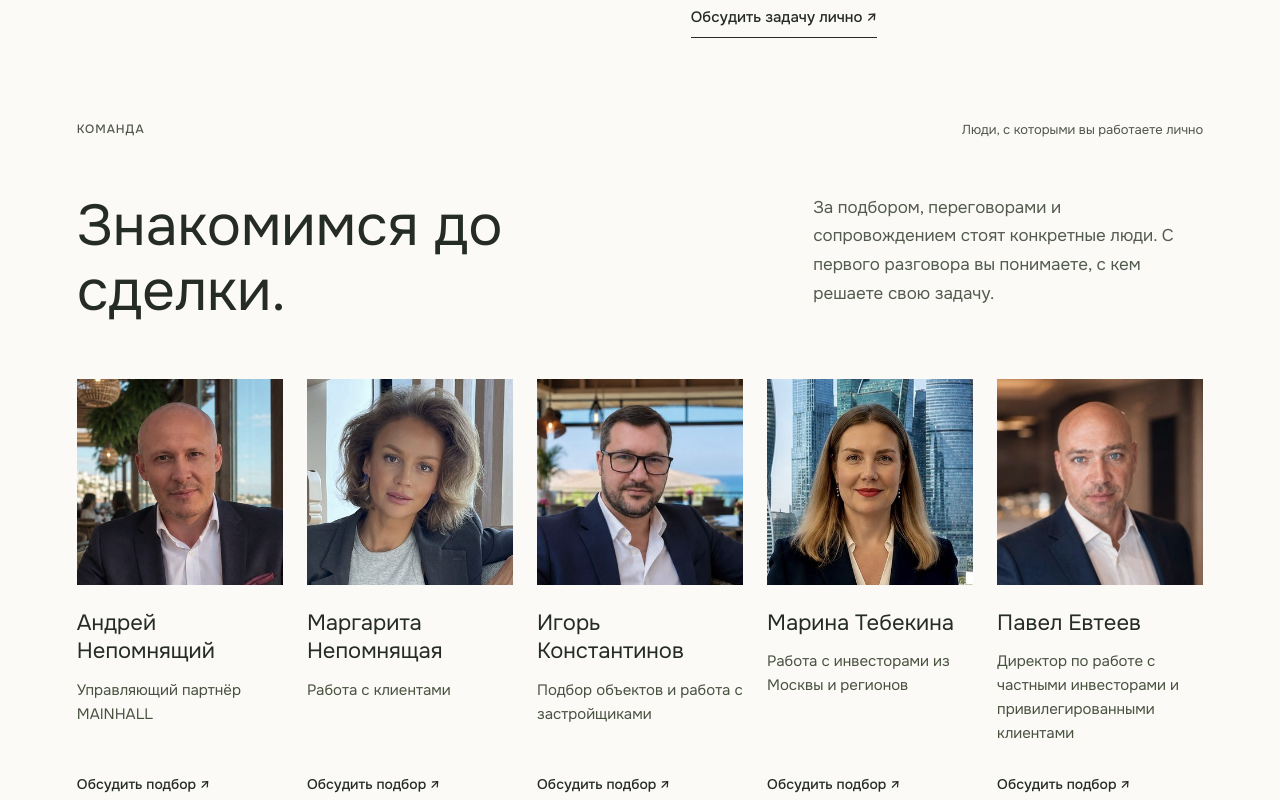
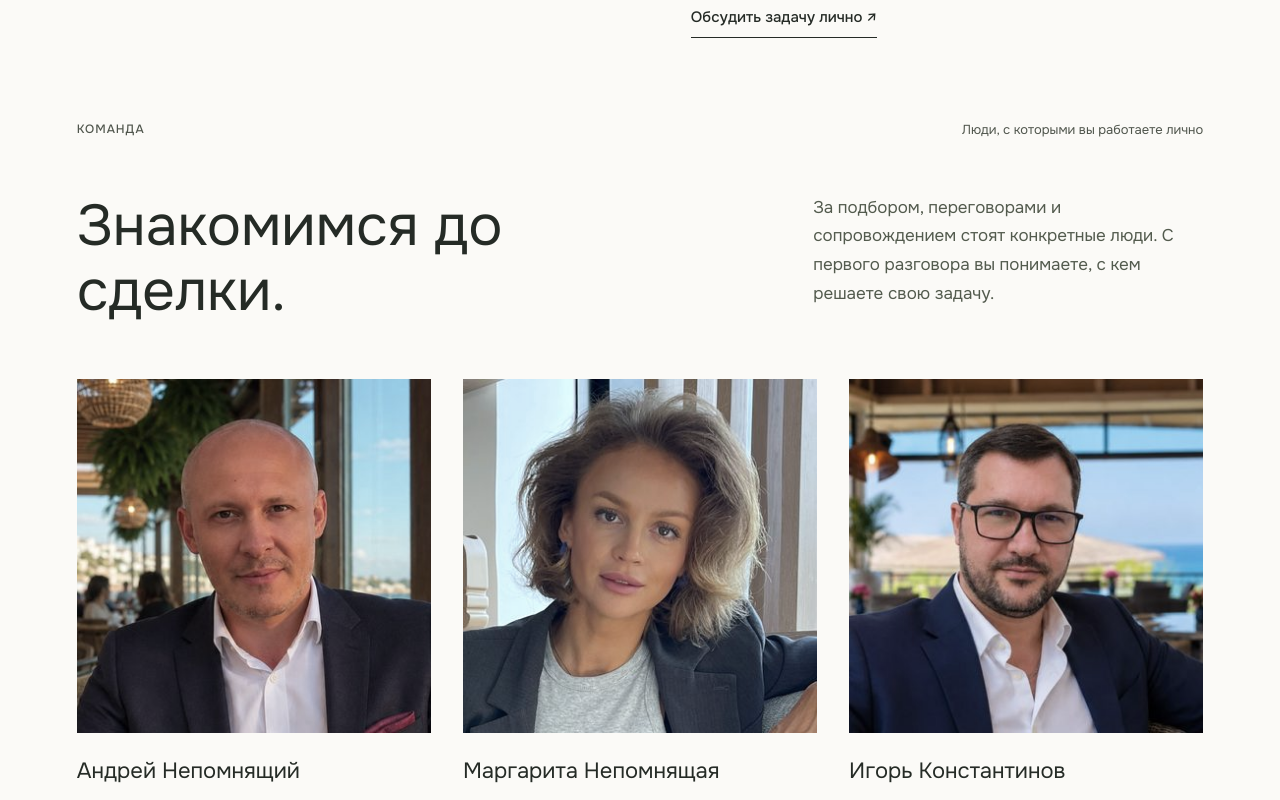
Before and after one commit to anepomniashiy-art/mainhall-platform, a Next.js app: page / in a window 1280 px wide. Shown: the part 11200-12000 px from the top of the page. Built offline with nearby package versions, Linux system fonts and the light colour scheme.

Commit message:
Add Evgeny Prokhorov with a proportionally aligned portrait and six-person team layout

```diff
--- a/src/app/luxury.css
+++ b/src/app/luxury.css
@@ -68,7 +68,7 @@ body{background:var(--paper);color:var(--ink)}
 @media(prefers-reduced-motion:reduce){.hero-image{transition:none!important}.mh-district-visual img{animation:none!important}.mh-photo-frame img{transform:none!important}}
 
 /* Five specialists; portrait viewport excludes the phone interface in Pavel's supplied image. */
-.mh-team-grid{grid-template-columns:repeat(5,minmax(0,1fr));gap:24px}
+.mh-team-grid{grid-template-columns:repeat(3,minmax(0,1fr));gap:45px 32px}
 .mh-team-grid article{display:flex;flex-direction:column;min-width:0}
 .mh-team-portrait{position:relative;aspect-ratio:1;overflow:hidden}
 .mh-team-portrait img{width:100%;height:100%;object-fit:cover}
@@ -78,3 +78,6 @@ body{background:var(--paper);color:var(--ink)}
 .mh-team-grid .mh-text-link{align-self:flex-start}
 @media(min-width:768px) and (max-width:1100px){.mh-team-grid{grid-template-columns:repeat(3,minmax(0,1fr))}}
 @media(max-width:767px){.mh-team-grid{grid-template-columns:repeat(2,minmax(0,1fr));gap:30px 18px}.mh-team-grid h3{font-size:20px}}
+
+/* Match the existing eye line and head scale, with a little more room above the hair. */
+.mh-team-portrait-evgeny img{position:absolute;max-width:none;width:116.4545%;height:auto;aspect-ratio:auto;left:-10.9091%;top:-2.2727%}
--- a/src/components/TeamSection.tsx
+++ b/src/components/TeamSection.tsx
@@ -4,5 +4,6 @@ export function TeamSection(){return (<section id="team" className="mh-team-sect
   ["margarita","Маргарита Непомнящая","Работа с клиентами"],
   ["igor","Игорь Константинов","Подбор объектов и работа с застройщиками"],
   ["marina","Марина Тебекина","Работа с инвесторами из Москвы и регионов"],
-  ["pavel","Павел Евтеев","Директор по работе с частными инвесторами и привилегированными клиентами"]
- ].map(([photo,name,role])=><article key={photo}><div className={"mh-team-portrait"+(photo==="pavel"?" mh-team-portrait-pavel":"")}><img src={"/images/team/"+photo+".jpg"} alt={name} width={photo==="pavel"?709:360} height={photo==="pavel"?1536:360} loading="lazy"/></div><h3>{name}</h3><p>{role}</p><a href={COMPANY.whatsapp+"?text="+encodeURIComponent("Хочу обсудить подбор недвижимости. Специалист: "+name)} target="_blank" rel="noopener noreferrer" className="mh-text-link">Обсудить подбор ↗</a></article>)}</div></section>);}
+  ["pavel","Павел Евтеев","Директор по работе с частными инвесторами и привилегированными клиентами"],
+  ["evgeny","Евгений Прохоров","Директор по работе с частными инвесторами и привилегированными клиентами"]
+ ].map(([photo,name,role])=><article key={photo}><div className={"mh-team-portrait mh-team-portrait-"+photo}><img src={"/images/team/"+photo+".jpg"} alt={name} width={photo==="pavel"?709:photo==="evgeny"?1281:360} height={photo==="pavel"?1536:photo==="evgeny"?1920:360} loading="lazy"/></div><h3>{name}</h3><p>{role}</p><a href={COMPANY.whatsapp+"?text="+encodeURIComponent("Хочу обсудить подбор недвижимости. Специалист: "+name)} target="_blank" rel="noopener noreferrer" className="mh-text-link">Обсудить подбор ↗</a></article>)}</div></section>);}
```
Also changed, not shown: public/images/team/evgeny.jpg (added).
